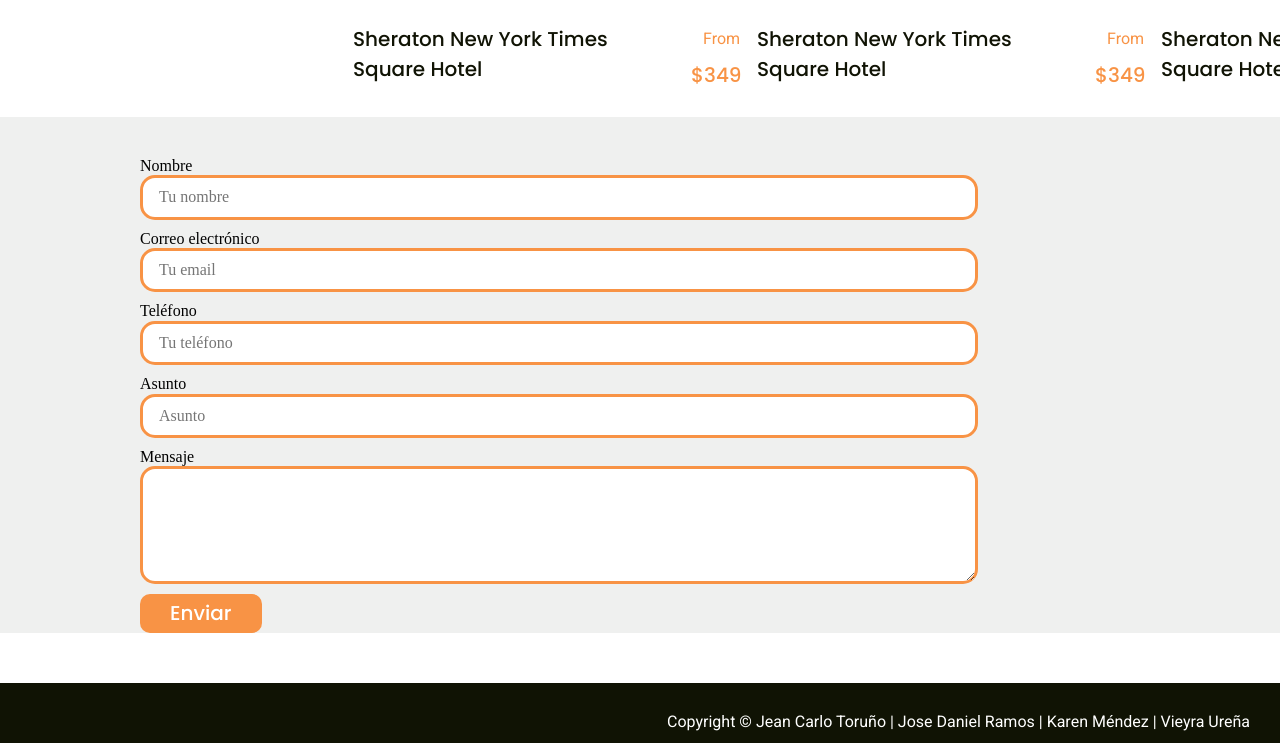
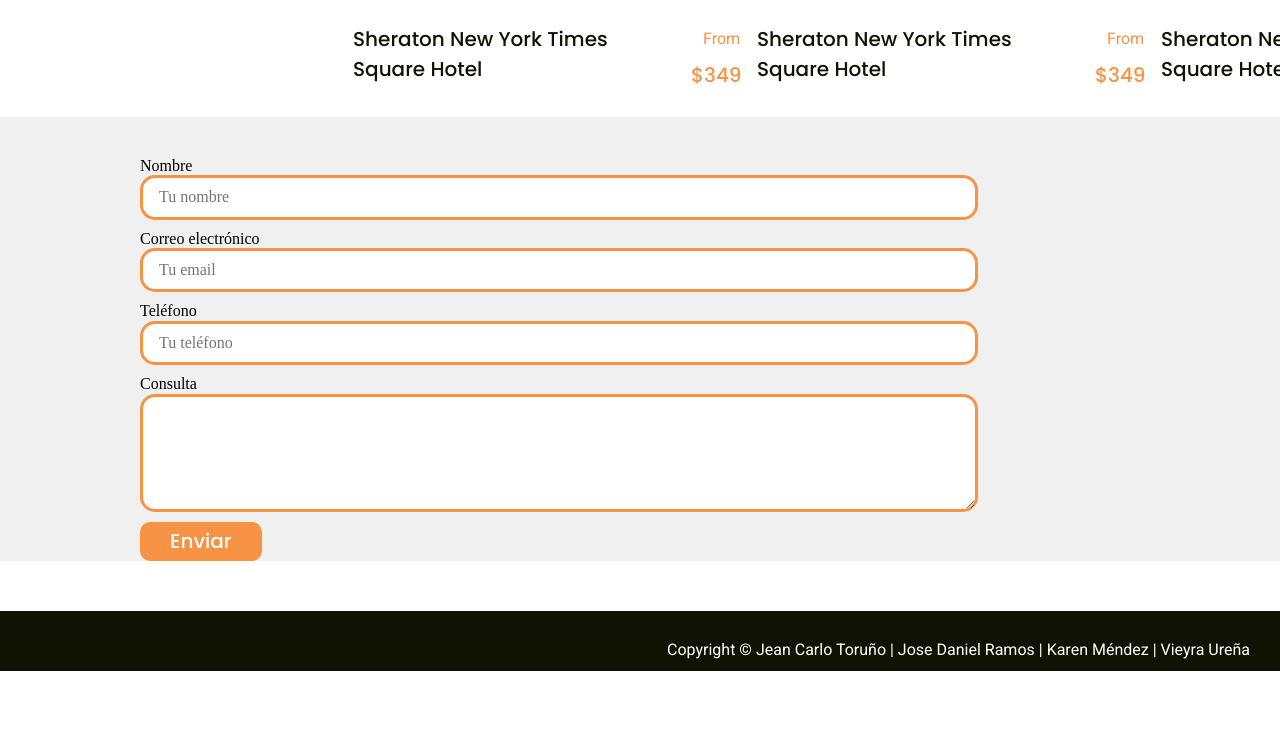
Before and after one commit to jeanToru/Proyecto1-Hotel, a website: page hotelSheraton.html in a window 1280 px wide. Shown: the part 1387-2130 px from the top of the page. After the commit the page ends 2058 px from the top, so only its background shows below. Drawn offline with Linux system fonts and the light colour scheme; a web font is replaced by a local one.

Commit message:
Update Form

```diff
--- a/hotelSheraton.html
+++ b/hotelSheraton.html
@@ -138,9 +138,7 @@
           <input class="form-butoon" type="email" id="new-inf-email" placeholder="Tu email" autocomplete="off" required>
           <label for="new-inf-phone">Teléfono</label>
           <input class="form-butoon" type="text" id="new-inf-phone" placeholder="Tu teléfono" autocomplete="off">
-          <label for="new-inf-affair">Asunto</label>
-          <input class="form-butoon" type="text" id="new-inf-affair" placeholder="Asunto" autocomplete="off" required>
-          <label for="new-inf-msj">Mensaje</label>
+          <label for="new-inf-msj">Consulta</label>
           <textarea class="form-butoon" name="" id="new-inf-msj" cols="38" rows="5" required></textarea>
           <button class="orange-btn" type="submit" value="Enviar" id="new-info-send">Enviar</button>
         </form>
```
Also changed, not shown: hotelHilton.html (+1 -3 lines), hotelMandarinoriental.html (+2 -3 lines).
